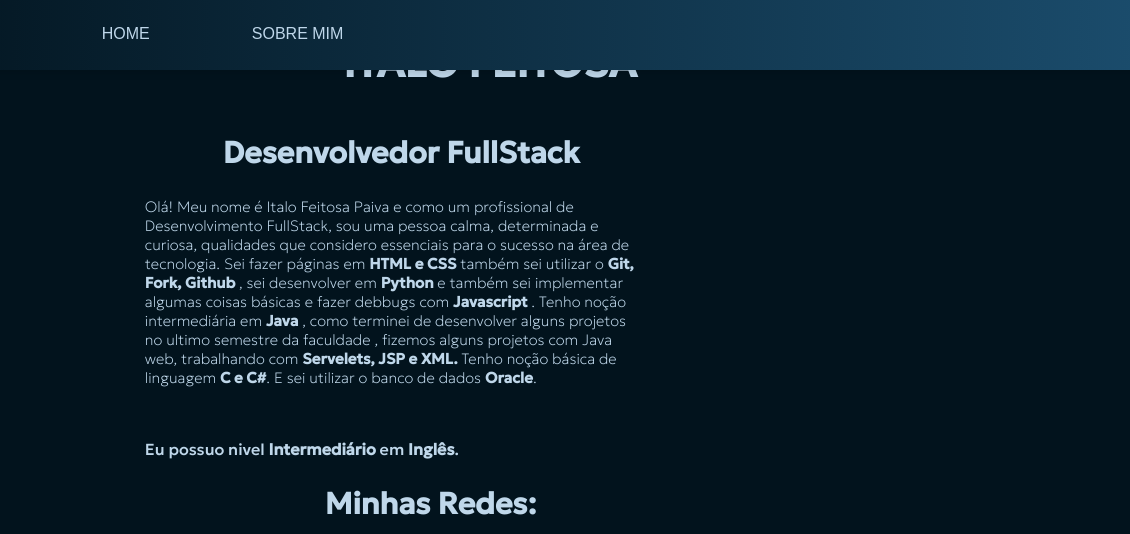
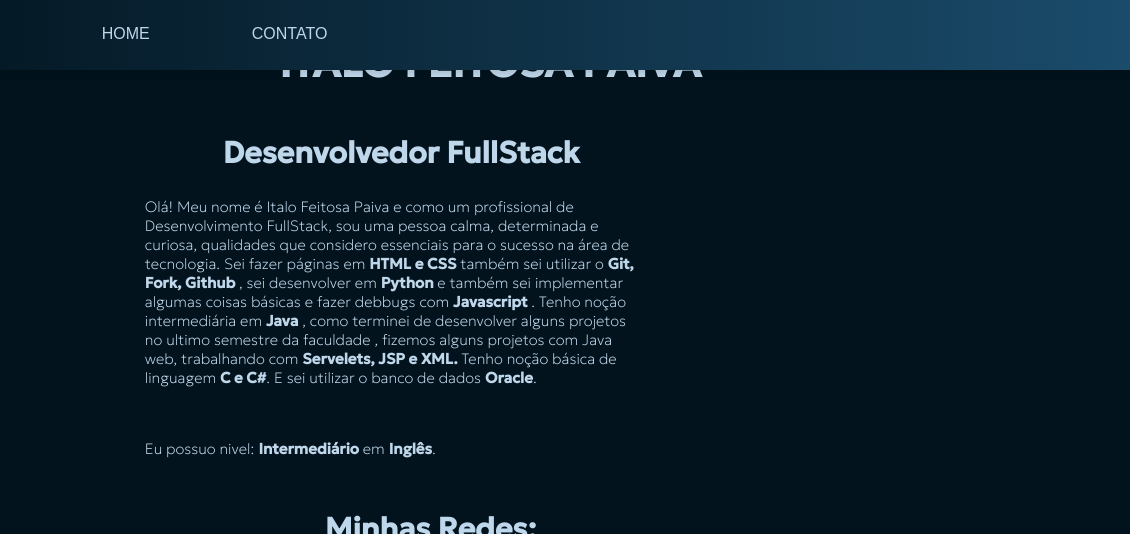
Before and after one commit to Italofpaiva/Portfolio, a plain HTML site: page Portfolio/MeuPortfolio.html in a window 1280 px wide. Shown: the top 534 px of the page, 150-1280 px from the left. Drawn offline with Linux system fonts and the light colour scheme.

Commit message:
Update MeuPortfolio.html

```diff
--- a/Portfolio/MeuPortfolio.html
+++ b/Portfolio/MeuPortfolio.html
@@ -12,22 +12,22 @@
         <nav class="cabecalho_menu">
             <img src="./assets/file.png" alt="Logo" class="cabecalho_logo">
             <a class="cabecalho_menu_links" href="MeuPortfolio.html">HOME</a>
-            <a class="cabecalho_menu_links" href="About.html">SOBRE MIM</a>
+            <a class="cabecalho_menu_links" href="#minhas-redes">CONTATO</a>
         </nav>
     </header>
     <main class="apresentacao">
         <section class="apresentacao__valores">
-          <div class="name"><h1><strong class="titulo">ITALO FEITOSA</strong></h1>
+          <div class="name"><h1 id="nome"><strong class="titulo">ITALO FEITOSA PAIVA</strong></h1>
           </div>
           <div class="firsttext">
           <h2>Desenvolvedor FullStack</h2>
             <p class="apresentacao__valores__texto">Olá! Meu nome é Italo Feitosa Paiva e como um profissional de Desenvolvimento FullStack, sou uma pessoa calma, determinada e curiosa, qualidades que considero essenciais para o sucesso na área de tecnologia. Sei fazer páginas em <strong class="texto"> HTML e CSS</strong> também sei utilizar o  <strong class="texto"> Git, Fork, Github </strong> , sei desenvolver em <strong class="texto">Python </strong> e também sei implementar algumas coisas básicas e fazer debbugs com <strong class="texto">Javascript  </strong>. Tenho noção intermediária em <strong class="texto"> Java</strong> , como terminei de desenvolver alguns projetos no ultimo semestre da faculdade , fizemos alguns projetos com Java web, trabalhando com <strong class="texto">Servelets, JSP e XML. </strong> Tenho noção básica de linguagem <strong class="texto">C e C#</strong>. E sei utilizar o banco de dados <strong class="texto">Oracle</strong>.
 
-            <p> Eu possuo nivel <strong class="texto"> Intermediário</strong> em  <strong class="texto">Inglês</strong>.</p>
+            <p class="apresentacao__valores__texto ingles">Eu possuo nivel: <strong class="texto"> Intermediário</strong> em  <strong class="texto">Inglês</strong>.</p>
 
 
             <div class="apresentacao__links">
-            <h2 class="apresentacao_links_redes">Minhas Redes:</h2>
+            <h2  id="minhas-redes" class="apresentacao_links_redes">Minhas Redes:</h2>
             <a class="apresentacao__links__link" href="https://www.linkedin.com/in/italo-feitosa-paiva-15a05621a/" target="_blank">
                 <img src="./assets/linkedin.png">
             </a>
```
